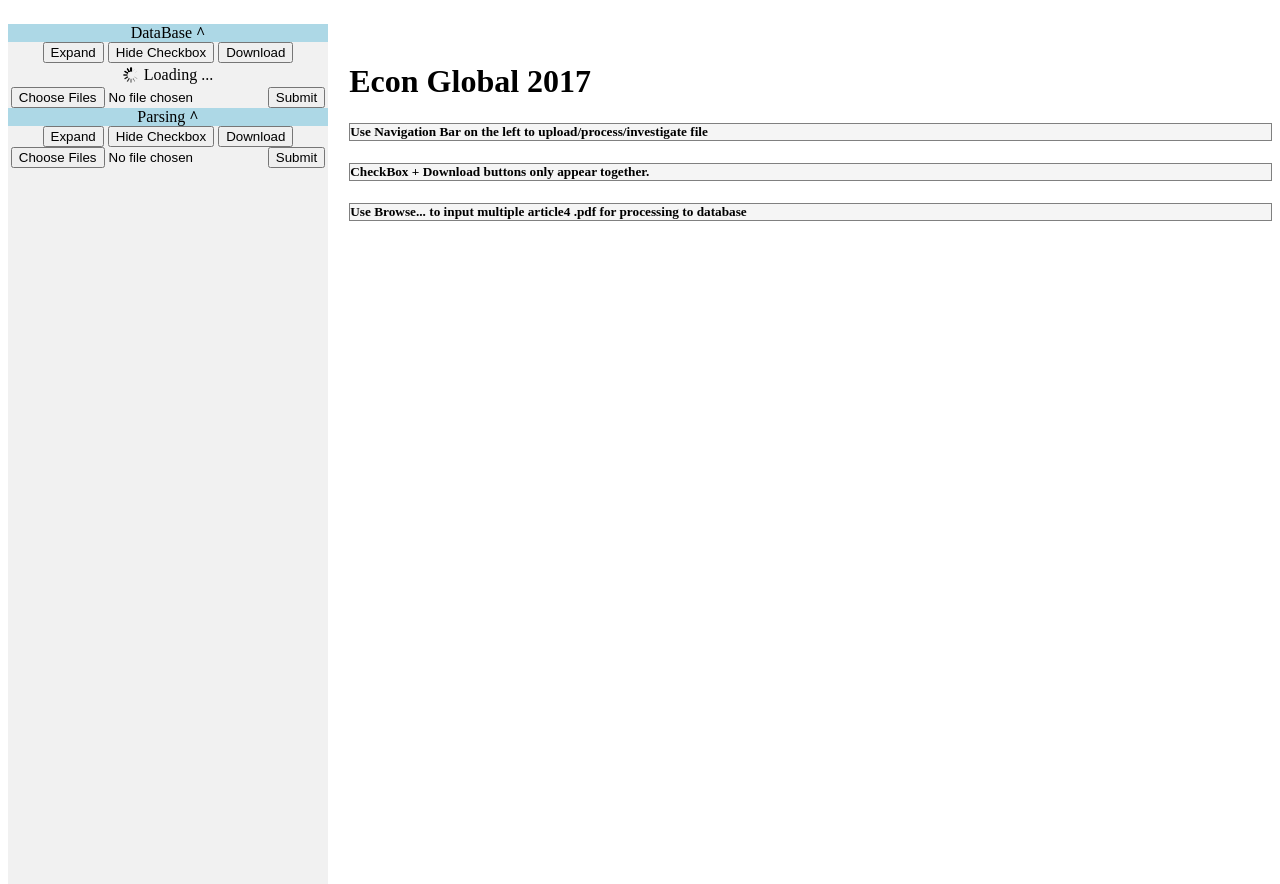
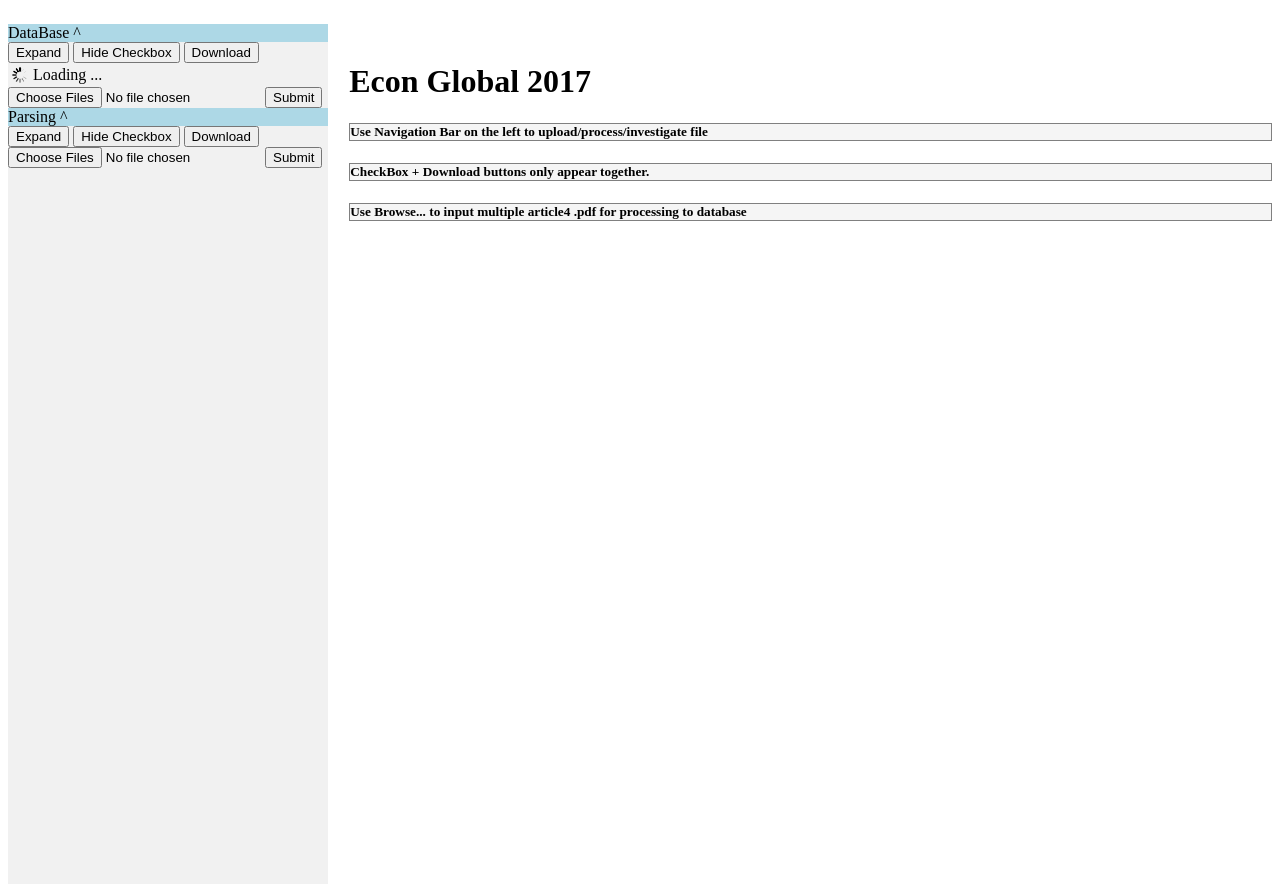
Before and after one commit to catdintran/econ2017, a Flask app: page / in a window 1280 px wide. Run offline with Flask 2, Linux system fonts and the light colour scheme; data that the repository does not hold is empty; some libraries are stand-ins or nearby versions.

Commit message:
Create index.html

```diff
--- a/templates/index.html
+++ b/templates/index.html
@@ -18,7 +18,7 @@
       </div>
   </div>
   <div id="navbar" class="wmd-view">
-    <center><div id="database_btn" class="slide_btn" data-child="database_slide">DataBase <b>^</b></div><center>
+    <div id="database_btn" class="slide_btn" data-child="database_slide">DataBase ^</div>
       <div id="database_slide" class="dynamic-div">
          <div id="processing_icon" style="color:#0099ff; display:none"><i class="fa fa-cog fa-spin" style="font-size:24px"></i>
             <span>Processing ...</span>
@@ -33,7 +33,7 @@
           </form>
       </div>
     <br/>
-    <center><div id="parsing_btn" class="slide_btn" data-child="parsing_slide">Parsing <b>^</b><center></div><center>
+    <div id="parsing_btn" class="slide_btn" data-child="parsing_slide">Parsing ^</div>
       <div id="parsing_slide" class="dynamic-div">
          <div id="processing_icon" style="color:#0099ff; display:none"><i class="fa fa-cog fa-spin" style="font-size:24px"></i>
             <span>Processing ...</span>
```
